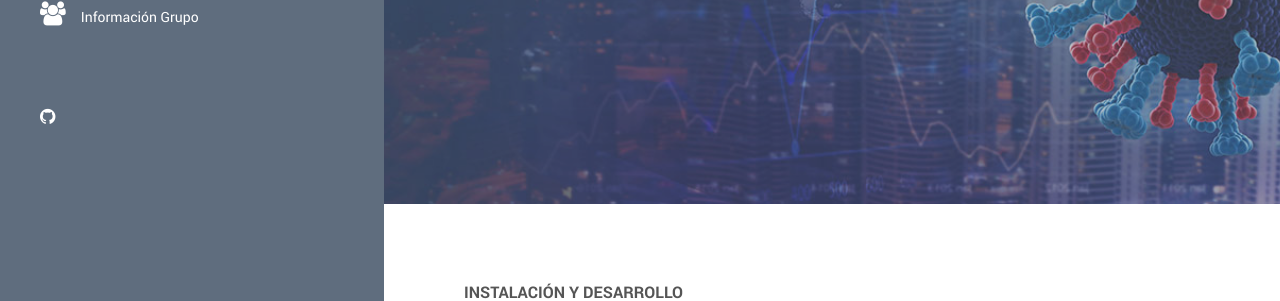
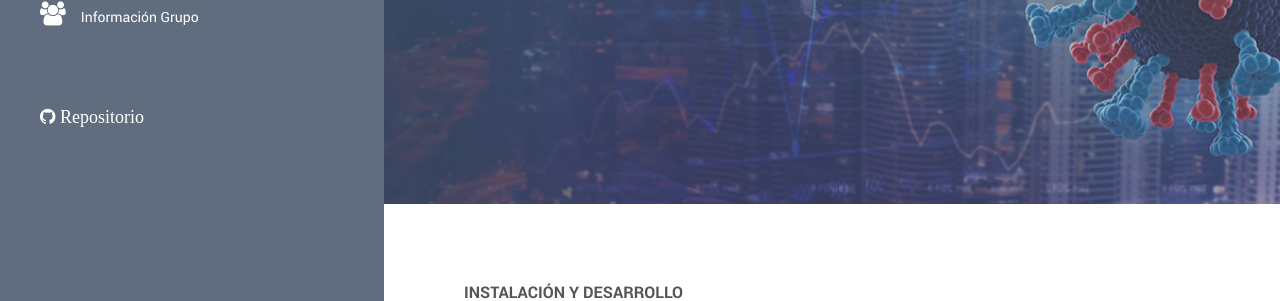
Before and after one commit to sergiopalmat/Product-Development, a Jekyll site: the page index.html, which Jekyll copies as it is, in a window 1280 px wide. Shown: the part 513-814 px from the top of the page. Built offline with Jekyll 4.4.1, drawn with Linux system fonts in a browser that asks for light colours.

Commit message:
Update index.html

```diff
--- a/index.html
+++ b/index.html
@@ -67,7 +67,7 @@
             </div> <!-- .main-navigation -->
             <div class="social-icons">
                 <ul>
-                    <li><a href="https://github.com/sergiopalmat/Product-Development"><i class="fa fa-github"></i></a></li>
+                    <li><a href="https://github.com/sergiopalmat/Product-Development"><i class="fa fa-github"> Repositorio</i></a></li>
                     <!-- <li><a href="#"><i class="fa fa-twitter"></i></a></li> -->
                     <!-- <li><a href="#"><i class="fa fa-linkedin"></i></a></li> -->
                     <!-- <li><a href="#"><i class="fa fa-google-plus"></i></a></li> -->
```
